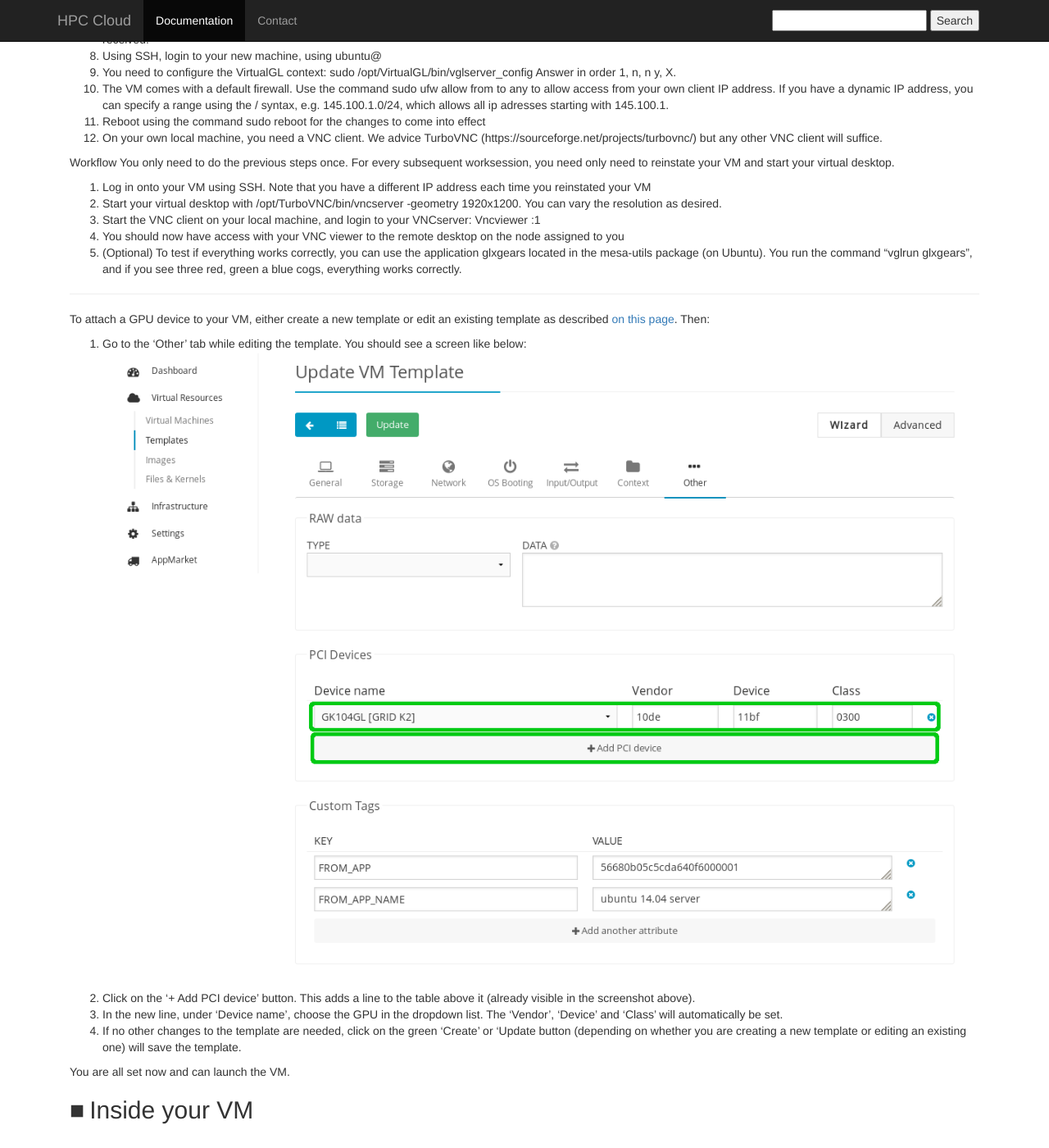
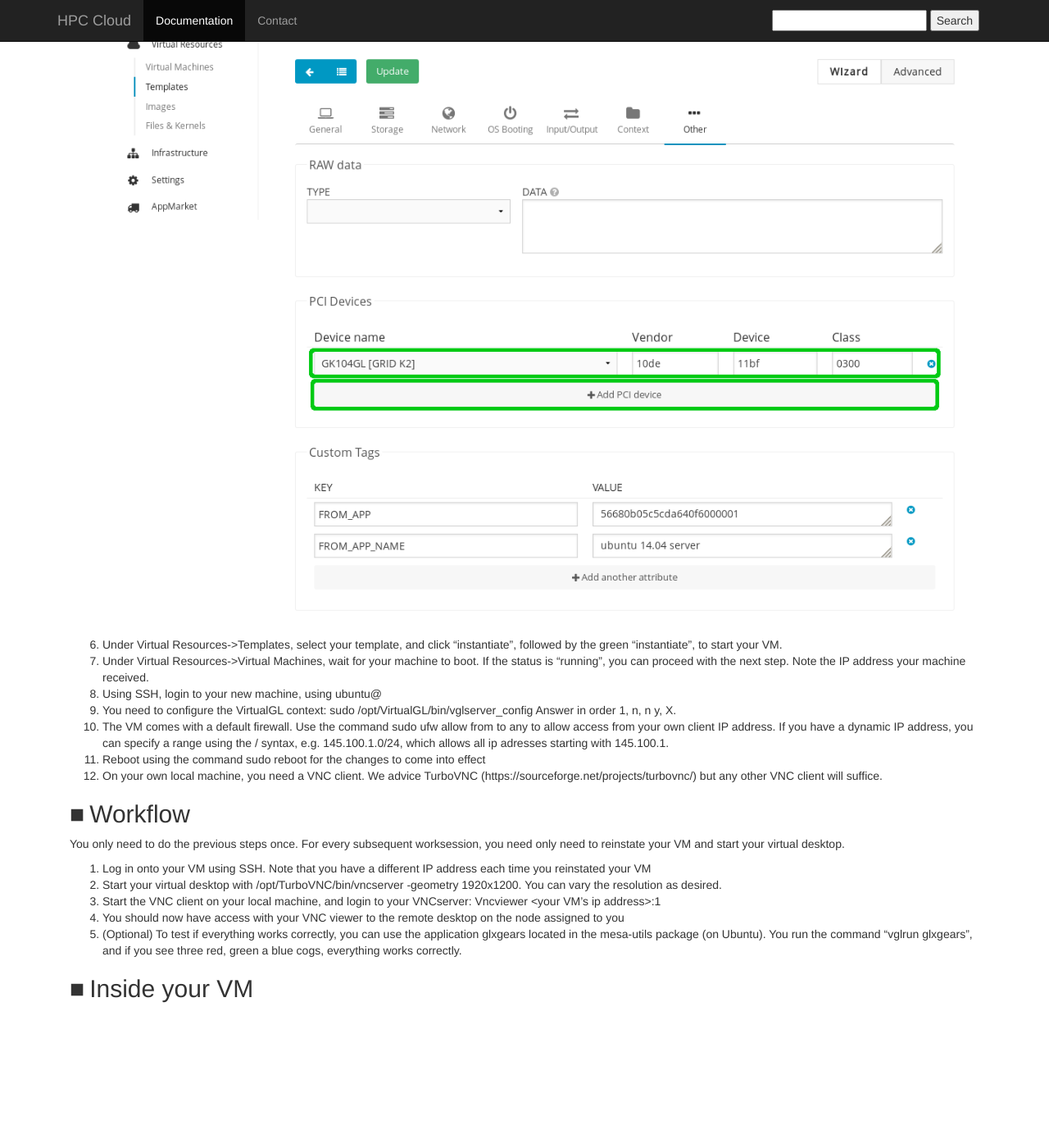
Before and after one commit to sara-nl/clouddocs, a Jekyll site: the page built from gpu-visualization.markdown, in a window 1280 px wide and 1400 px high, scrolled down 1535 px. Shown: the whole window at 82% size. Built offline with Jekyll 4.4.1, drawn with Linux system fonts in a browser that asks for light colours; nearby versions of some CDN libraries; after the commit the page ends 2807 px from its top, so only the background shows below that; some of the changed text lies outside the part shown.

Commit message:
Update gpu-visualization.markdown

```diff
--- a/gpu-visualization.markdown
+++ b/gpu-visualization.markdown
@@ -32,6 +32,7 @@ You can either set up your own image, or use an image provided by SURFsara. In t
 ![Make image persistant] (images/gpu/rvs_update_vm.png)
 5. Next, under the “other” tab, click “+ Add PCI Device”, and select the Grid K2 GPU.
 Make sure to click the green “update” button to save your changes to the VM
+ ![Add GPU to template](images/gpu/gpu_add_pci.png)
 6. Under Virtual Resources->Templates, select your  template, and click “instantiate”, followed by the green “instantiate”, to start your VM.
 6. Under Virtual Resources->Virtual Machines, wait for your machine to boot. If the status is “running”, you can proceed with the next step. Note the IP address your machine received.
 7. Using SSH, login to your new machine, using ubuntu@<ip address>
@@ -41,26 +42,16 @@ Answer in order 1, n, n y, X.
 10. Reboot using the command sudo reboot for the changes to come into effect
 11. On your own local machine, you need a VNC client. We advice TurboVNC (https://sourceforge.net/projects/turbovnc/) but any other VNC client will suffice.
 
-Workflow
+## Workflow
 You only need to do the previous steps once. For every subsequent worksession, you need only need to reinstate your VM and start your virtual desktop.
 
 1. Log in onto your VM using SSH. Note that you have a different IP address each time you reinstated your VM
 2. Start your virtual desktop with /opt/TurboVNC/bin/vncserver -geometry 1920x1200. You can vary the resolution as desired.
-3. Start the VNC client on your local machine, and login to your VNCserver: Vncviewer <your ip address>:1
+3. Start the VNC client on your local machine, and login to your VNCserver: Vncviewer <your VM's ip address>:1
 4. You should now have access with your VNC viewer to the remote desktop on the node assigned to you
 5. (Optional) To test if everything works correctly, you can use the application glxgears located in the mesa-utils package (on Ubuntu).  You run the command “vglrun glxgears”, and if you see three red, green a blue cogs, everything works correctly.
 
 
 
-------------
-To attach a GPU device to your VM, either create a new template or edit an existing template as described [on this page](customize-your-vm). Then:
-
- 1. Go to the 'Other' tab while editing the template. You should see a screen like below:
- ![Add GPU to template](images/gpu/gpu_add_pci.png)
- 2. Click on the '+ Add PCI device' button. This adds a line to the table above it (already visible in the screenshot above).
- 3. In the new line, under 'Device name', choose the GPU in the dropdown list. The 'Vendor', 'Device' and 'Class' will automatically be set.
- 4. If no other changes to the template are needed, click on the green 'Create' or 'Update button (depending on whether you are creating a new template or editing an existing one) will save the template.
-
-You are all set now and can launch the VM.
 
 ## Inside your VM
```
Also changed, not shown: other parts of gpu-visualization.markdown (+1 -1 lines).
